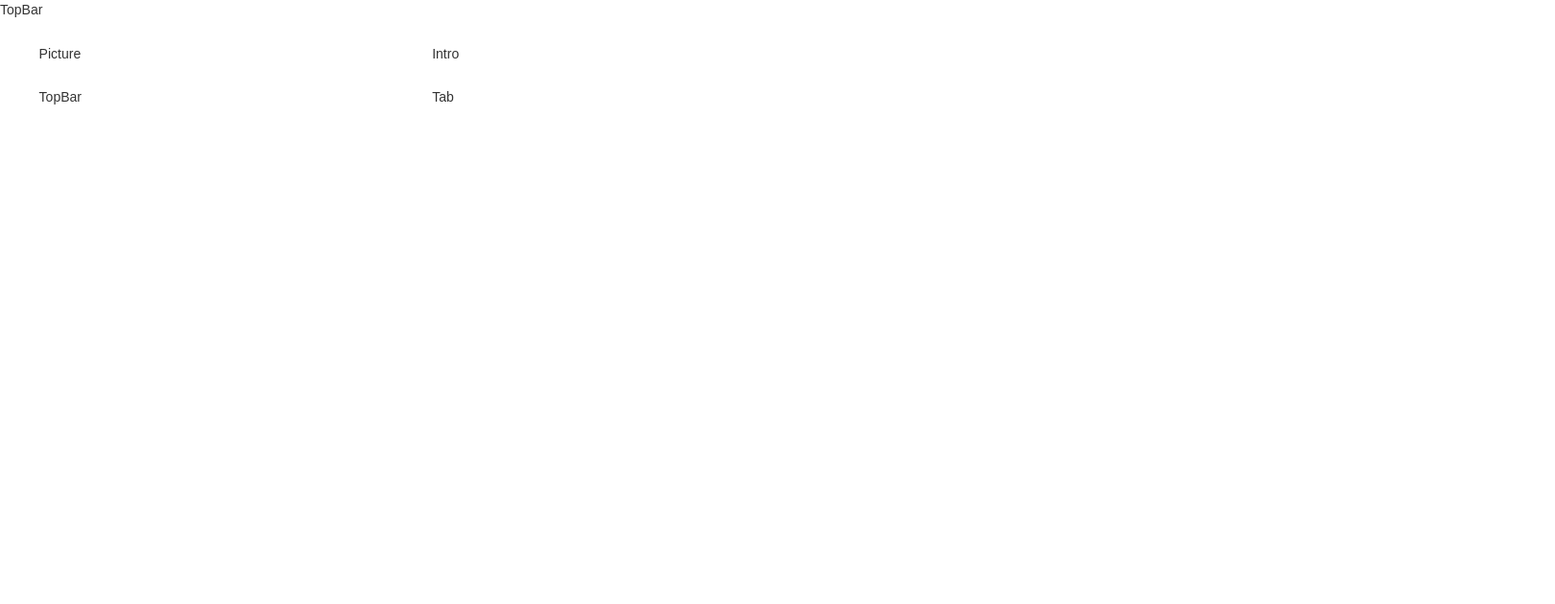
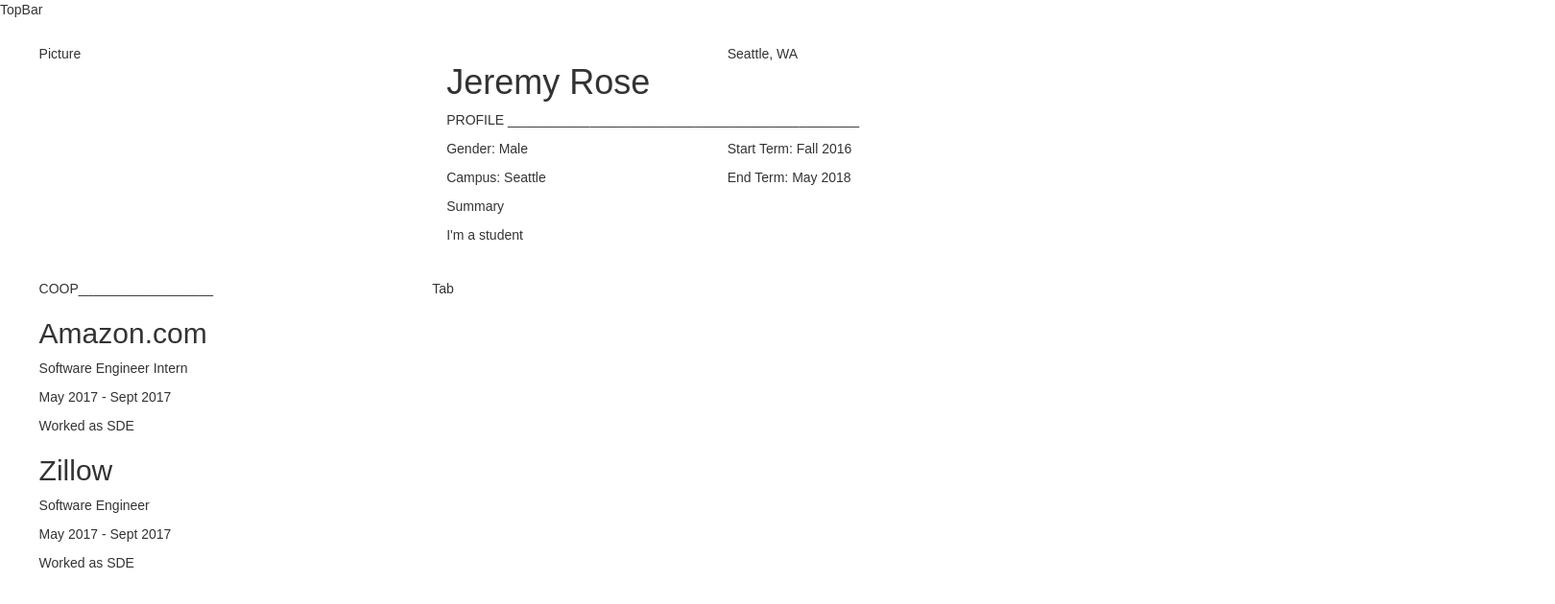
Before and after one commit to gortonator/profile, a React (Create React App) app: page / in a window 1280 px wide. Shown: the top 630 px of the page at 96% size, 1620 px wide, since content can reach past the window. Built offline with nearby package versions, Linux system fonts and the light colour scheme.

Commit message:
added Coop and Intro

```diff
--- a/src/components/Coop/Coop.js
+++ b/src/components/Coop/Coop.js
@@ -1,14 +1,55 @@
 import React, {Component} from 'react';
+import {Row, Col, Grid, css} from 'react-bootstrap';
+
+
 
 class Coop extends Component {
 
+    constructor(props) {
+        super(props);
+
+        this.state = {
+            coops : [
+            {
+                "company" : "Amazon.com",
+                "title" : "Software Engineer Intern",
+                "time" : "May 2017 - Sept 2017",
+                "position" : "SDE"
+            },
+            {
+                "company" : "Zillow",
+                "title" : "Software Engineer",
+                "time" : "May 2017 - Sept 2017",
+                "position" : "SDE"
+            }
+        ]
+        };
+    }
+
+    renderCoop() {
+
+        return this.state.coops.map(coop => {
+            return (
+                <div>
+                <h2> {coop.company} </h2>
+                <p> {coop.title} </p>
+                <p> {coop.time} </p>
+                <p> Worked as {coop.position} </p>
+                </div>
+            );
+
+
+        });
+    }
+
     render() {
         return (
-            <div>
-                TopBar
-            </div>
-        )
+            <div><p> COOP__________________ </p>
+            { this.renderCoop() } </div>
+            );
     }
+
+
 }
 
 export default Coop
--- a/src/components/Intro/Intro.js
+++ b/src/components/Intro/Intro.js
@@ -1,11 +1,71 @@
 import React, {Component} from 'react';
+import {Row, Col, Grid, css} from 'react-bootstrap';
+
+
+
+
 
 class Intro extends Component {
+
+    constructor(props) {
+        super(props);
+
+        this.state = {
+        	intro : {
+        		"name" : "Jeremy Rose",
+        		"city" : "Seattle",
+        		"state" : "WA",
+        		"gender" : "Male",
+        		"campus" : "Seattle",
+        		"startTerm" : "Fall 2016",
+        		"endTerm" : "May 2018",
+        		"summary" : "I'm a student"
+        	}
+        }
+    }
+
 
     render() {
         return (
             <div>
-                Intro
+            	<Grid>
+            		<Row className="show-grid">
+            			<Col md={3}>
+            				<h1>{this.state.intro.name}</h1>
+            			</Col>
+
+            			<Col md={3}>
+            				<p>{this.state.intro.city}, {this.state.intro.state}</p>
+            			</Col>
+
+            		</Row>
+
+            		<p> PROFILE _______________________________________________ </p>
+
+            		<Row className="show-grid">
+            			<Col md={3}>
+            				<p>Gender:   {this.state.intro.gender}</p>
+            			</Col>
+            			<Col md={3}>
+            				<p>Start Term:    {this.state.intro.startTerm}</p>
+            			</Col>
+            		</Row>
+
+            		<Row className="show-grid">
+            			<Col md={3}>
+            				<p>Campus:   {this.state.intro.campus}</p>
+            			</Col>
+            			<Col md={3}>
+            				<p>End Term:     {this.state.intro.endTerm}</p>
+            			</Col>
+            		</Row>
+
+            		<p>Summary</p>
+            		<p>{this.state.intro.summary}</p>
+
+            	</Grid>
+
+
             </div>
         )
     }
```
